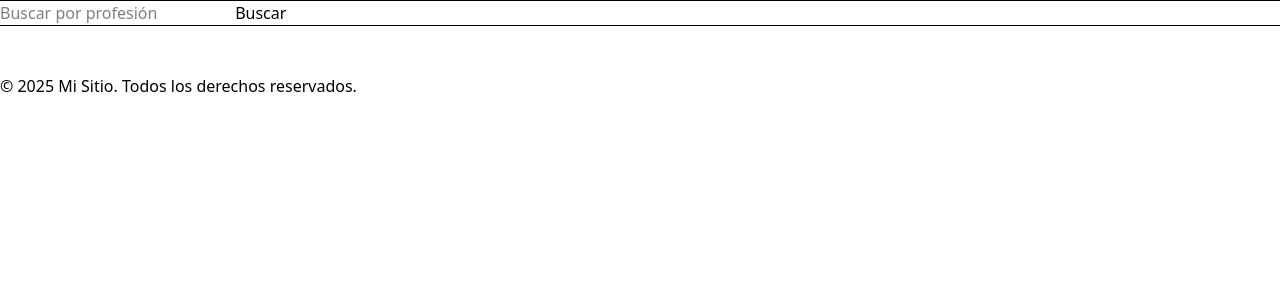
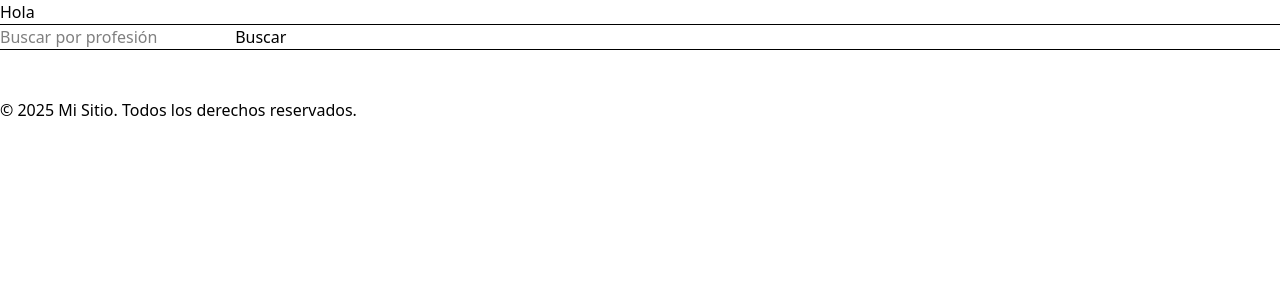
Before and after one commit to Jesus390/hackaton, a Flask app: page / in a window 1280 px wide. Shown: the part 128-428 px from the top of the page. Run offline with Flask 3, Linux system fonts and the light colour scheme.

Commit message:
Agregue titulo

```diff
--- a/app/main/templates/main/index.html
+++ b/app/main/templates/main/index.html
@@ -4,6 +4,7 @@
 {% block title %}ServiYa{% endblock%}
 
 {% block content %}
+    <h1>Hola</h1>
     <hr>
     <form method="GET" action="{{ url_for('main.search') }}">
         <input type="text" name="q" placeholder="Buscar por profesión" required>
```
